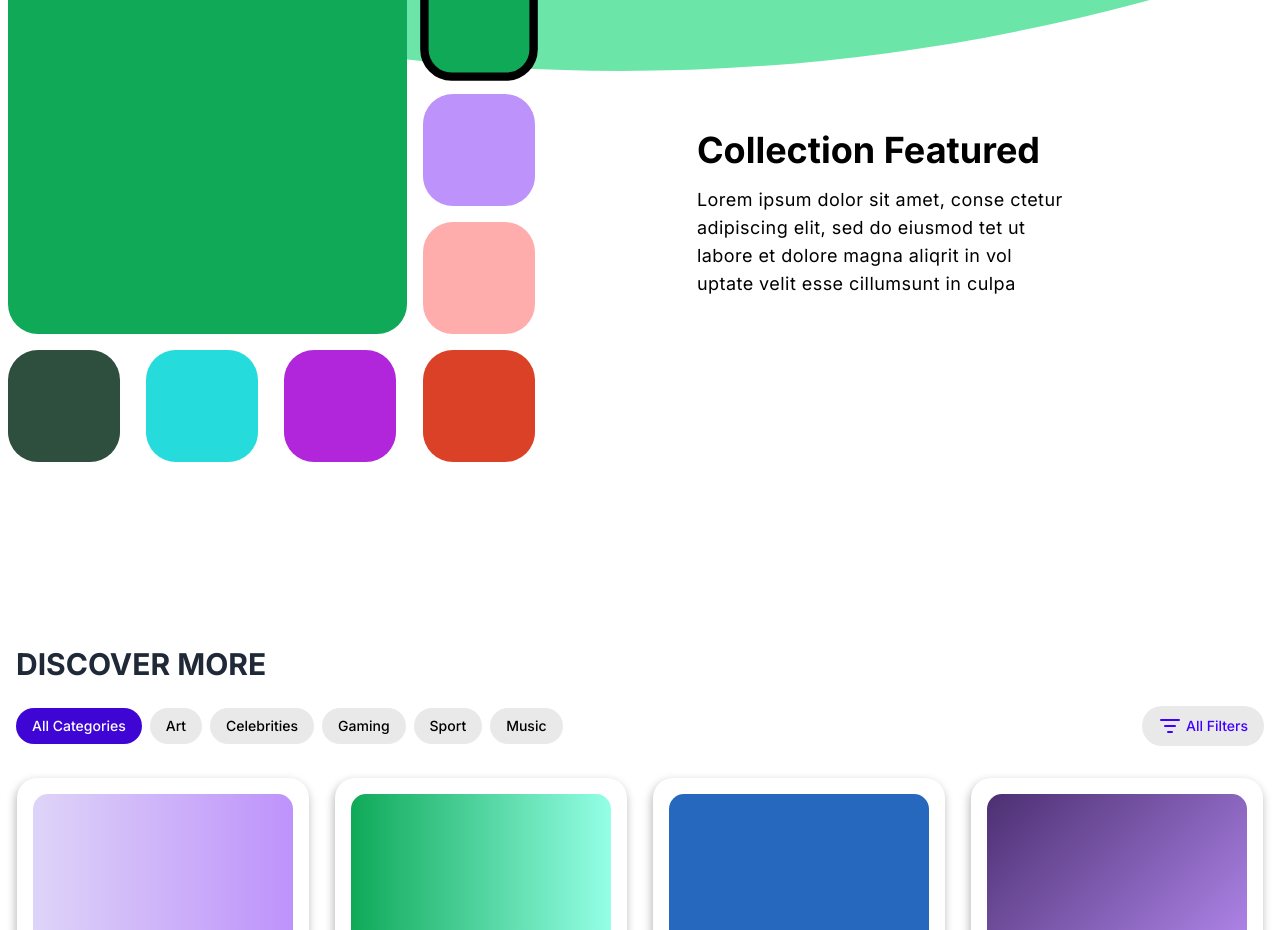
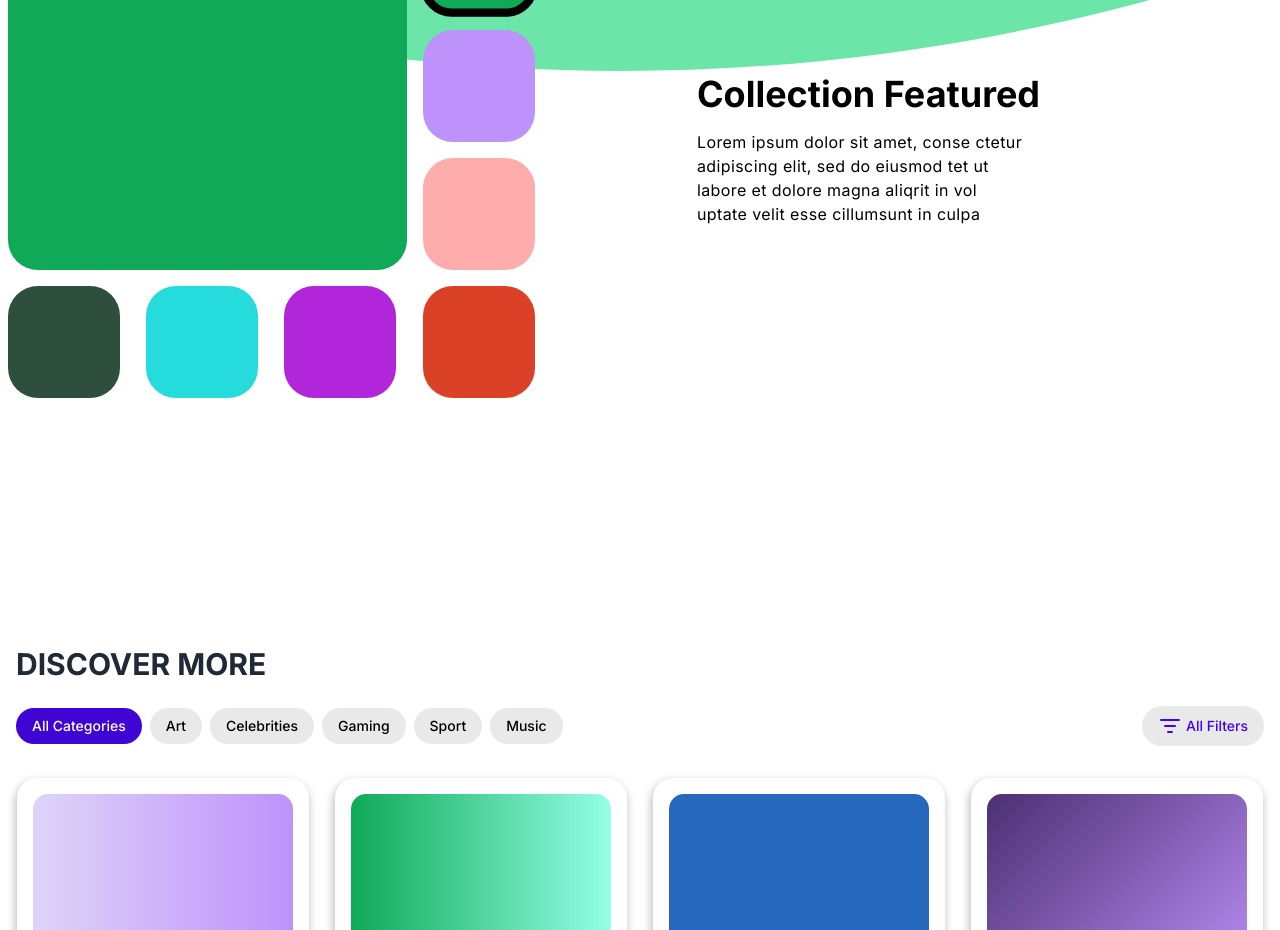
Before and after one commit to nrbnayon/Innovate-Next, a Next.js app: page / in a window 1280 px wide. Shown: the part 3120-4050 px from the top of the page. Built offline with nearby package versions, Linux system fonts and the light colour scheme.

Commit message:
Collection Featured

```diff
--- a/src/pages/CollectionFeatured.jsx
+++ b/src/pages/CollectionFeatured.jsx
@@ -37,7 +37,7 @@ const CollectionFeatured = () => {
           />
         </svg>
       </div>
-      <div className="max-w-7xl mx-auto min-h-screen absolute inset-0 -top-30 px-2">
+      <div className="max-w-7xl mx-auto min-h-screen absolute inset-0 -top-32 px-2">
         <div className="w-full flex flex-col md:flex-row justify-between items-center h-full space-y-8 md:space-y-0 md:space-x-28">
           <div className="grid grid-cols-3 md:grid-cols-4 gap-4 w-full md:w-1/2 md:pr-10">
             {/* Large box */}
@@ -65,7 +65,7 @@ const CollectionFeatured = () => {
             <h3 className="text-2xl md:text-4xl font-bold mb-4">
               Collection Featured
             </h3>
-            <p className="md:w-3/4 text-sm md:text-lg tracking-wide">
+            <p className="md:w-3/4 text-sm md:text-base tracking-wide">
               Lorem ipsum dolor sit amet, conse ctetur <br /> adipiscing elit,
               sed do eiusmod tet ut <br /> labore et dolore magna aliqrit in vol{" "}
               <br /> uptate velit esse cillumsunt in culpa
```
